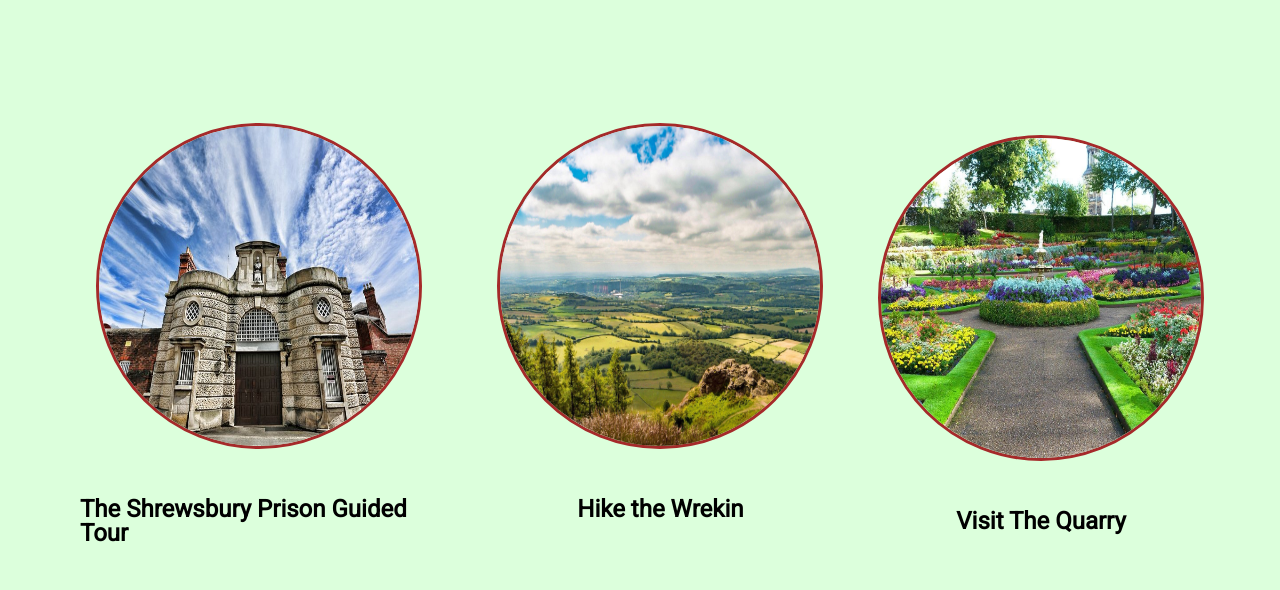
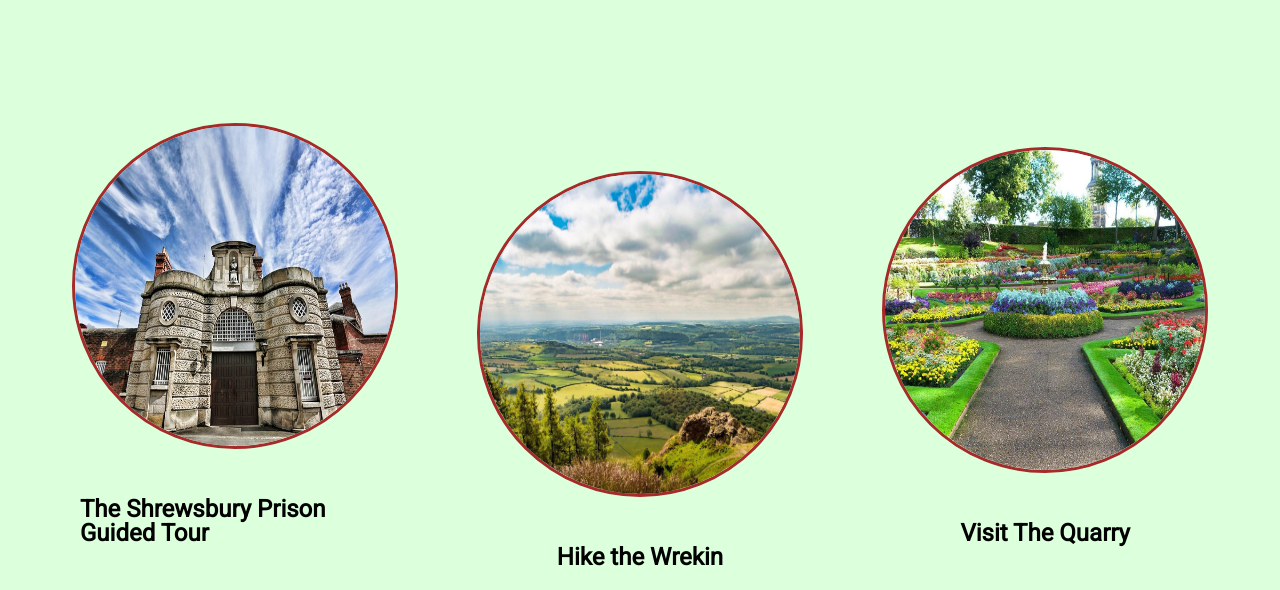
Before and after one commit to leondavies/Hometown, a plain HTML site: page index.html in a window 1280 px wide. Shown: the part 687-1277 px from the top of the page. Drawn offline with Linux system fonts and the light colour scheme.

Commit message:
Centered flexboxes

```diff
--- a/stylesheet.css
+++ b/stylesheet.css
@@ -201,7 +201,7 @@ table {
     justify-content: center;
     align-items: center;
     flex-direction: column;
-    width: 1fr 1fr 1fr;
+    width: 33.33%;
 }
 
 .Activity-img {
```
